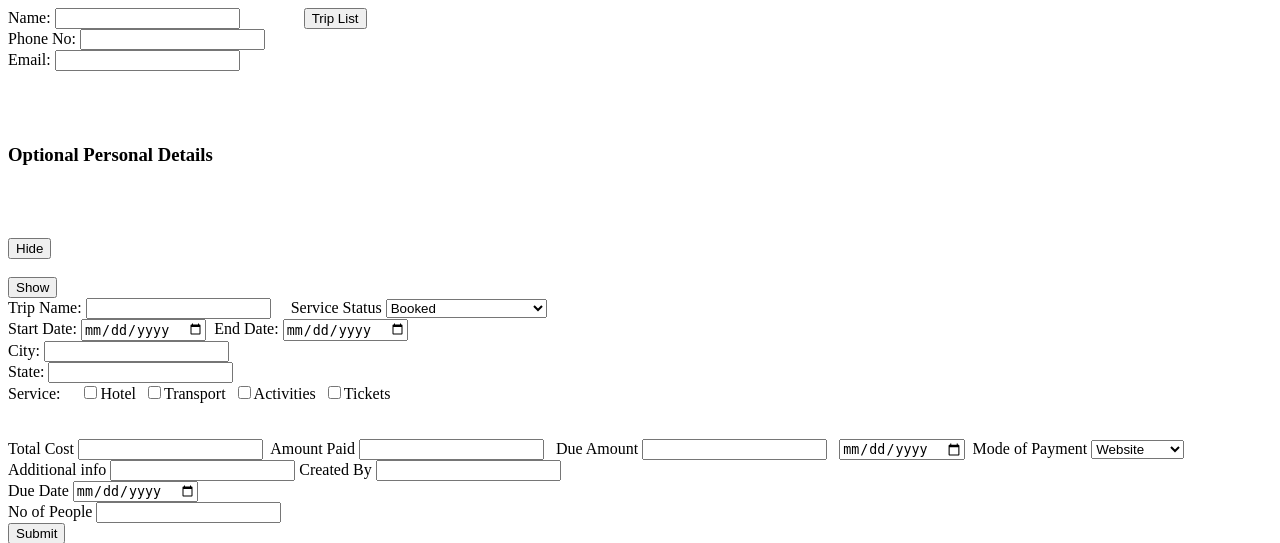
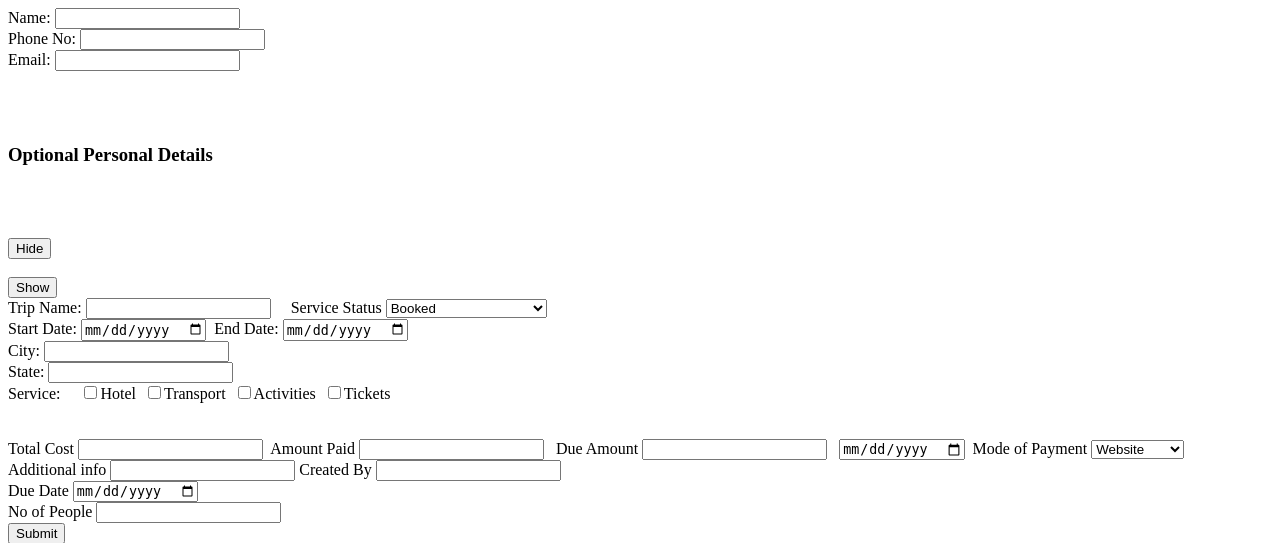
Before and after one commit to rahulmakhijasg8/uaerp, a Django app: page /homef/ in a window 1280 px wide. Shown: the top 543 px of the page. Run offline with Django 3.2, Linux system fonts and the light colour scheme; some libraries are stand-ins or nearby versions.

Commit message:
triplist

```diff
--- a/form/templates/c.html
+++ b/form/templates/c.html
@@ -46,7 +46,7 @@
                 {% csrf_token %}
                 <div id="compulsary-fields">
                     <label for="your_name" >Name: </label>
-                    <input id="your_name" type="text" name="Name" required>&nbsp;&nbsp;&nbsp;&nbsp;&nbsp;&nbsp;&nbsp;&nbsp;&nbsp;&nbsp;&nbsp;&nbsp;&nbsp;&nbsp;&nbsp;&nbsp;<a href="{% url 'b' %}" target="_blank"><button type="button">Trip List</button></a><br>
+                    <input id="your_name" type="text" name="Name" required><br>
                     <label for="your_name">Phone No: </label>
                     <input id="your_name" type="number" name="Phone" required><br>
                     <label for="your_name">Email: </label>
```
